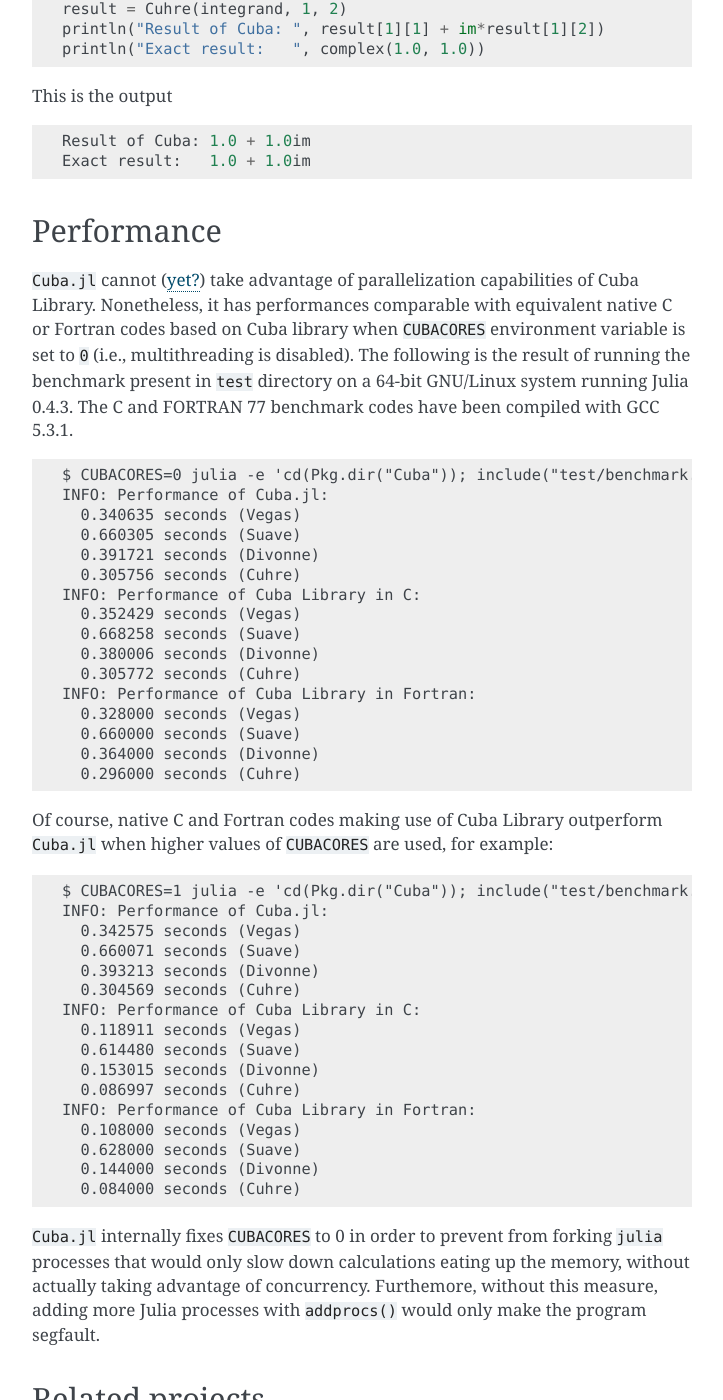
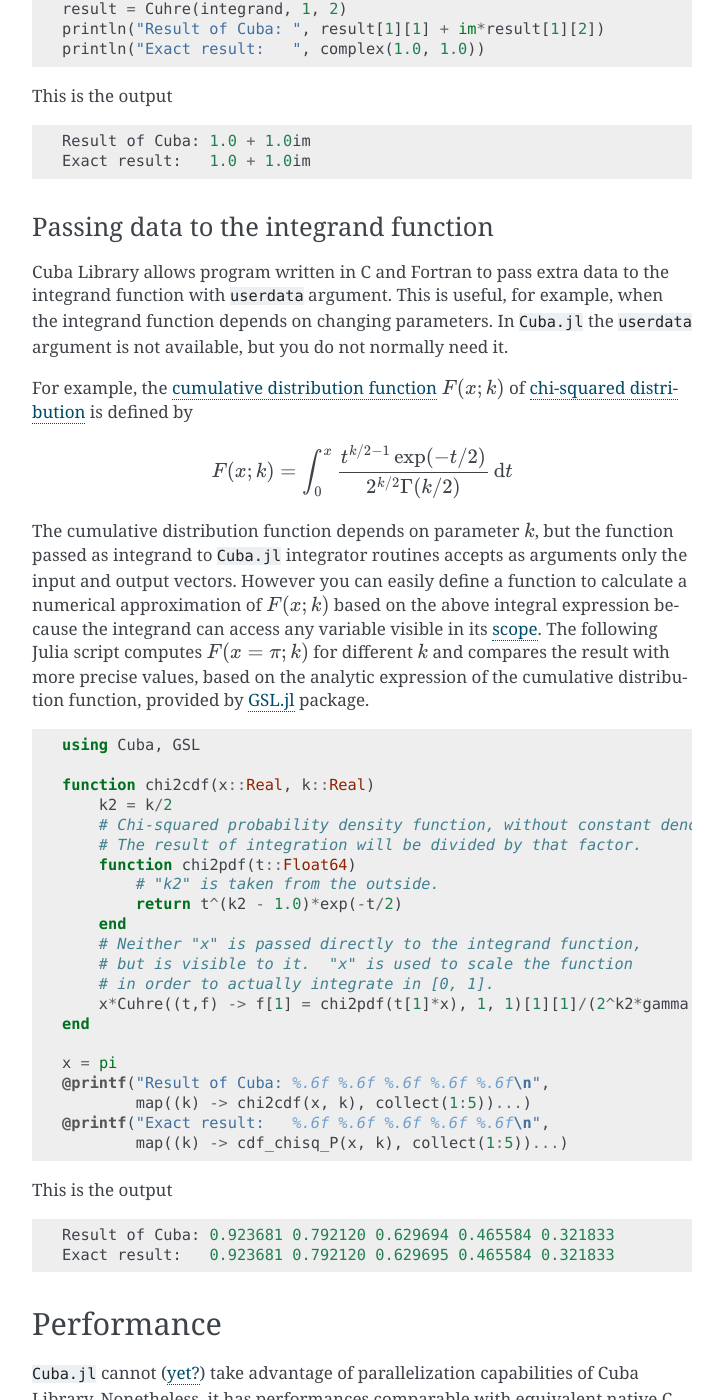
Before and after one commit to giordano/Cuba.jl, a Sphinx documentation site: the page built from docs/index.rst, in a window 1280 px wide and 1400 px high, scrolled down 13960 px. Shown: the whole window, without its empty margins (388-1111 px from the left). Built offline with Sphinx 7.4.7, drawn with Linux system fonts in a browser that asks for light colours; some of the changed text lies outside the part shown.

Commit message:
One more example

```diff
--- a/docs/index.rst
+++ b/docs/index.rst
@@ -666,6 +666,65 @@
     Result of Cuba: 1.0 + 1.0im
     Exact result:   1.0 + 1.0im
 
+Passing data to the integrand function
+''''''''''''''''''''''''''''''''''''''
+
+Cuba Library allows program written in C and Fortran to pass extra data to the
+integrand function with ``userdata`` argument.  This is useful, for example,
+when the integrand function depends on changing parameters.  In ``Cuba.jl`` the
+``userdata`` argument is not available, but you do not normally need it.
+
+For example, the `cumulative distribution function
+<https://en.wikipedia.org/wiki/Cumulative_distribution_function>`__
+:math:`F(x;k)` of `chi-squared distribution
+<https://en.wikipedia.org/wiki/Chi-squared_distribution>`__ is defined by
+
+.. math:: F(x; k) = \int_{0}^{x} \frac{t^{k/2 - 1}\exp(-t/2)}{2^{k/2}\Gamma(k/2)} \,\mathrm{d}t
+
+The cumulative distribution function depends on parameter :math:`k`, but the
+function passed as integrand to ``Cuba.jl`` integrator routines accepts as
+arguments only the input and output vectors.  However you can easily define a
+function to calculate a numerical approximation of :math:`F(x; k)` based on the
+above integral expression because the integrand can access any variable visible
+in its `scope
+<http://docs.julialang.org/en/stable/manual/variables-and-scoping/>`__.  The
+following Julia script computes :math:`F(x = \pi; k)` for different :math:`k`
+and compares the result with more precise values, based on the analytic
+expression of the cumulative distribution function, provided by `GSL.jl
+<https://github.com/jiahao/GSL.jl>`__ package.
+
+.. code-block:: julia
+
+    using Cuba, GSL
+
+    function chi2cdf(x::Real, k::Real)
+        k2 = k/2
+        # Chi-squared probability density function, without constant denominator.
+        # The result of integration will be divided by that factor.
+        function chi2pdf(t::Float64)
+            # "k2" is taken from the outside.
+            return t^(k2 - 1.0)*exp(-t/2)
+        end
+        # Neither "x" is passed directly to the integrand function,
+        # but is visible to it.  "x" is used to scale the function
+        # in order to actually integrate in [0, 1].
+        x*Cuhre((t,f) -> f[1] = chi2pdf(t[1]*x), 1, 1)[1][1]/(2^k2*gamma(k2))
+    end
+
+    x = pi
+    @printf("Result of Cuba: %.6f %.6f %.6f %.6f %.6f\n",
+            map((k) -> chi2cdf(x, k), collect(1:5))...)
+    @printf("Exact result:   %.6f %.6f %.6f %.6f %.6f\n",
+            map((k) -> cdf_chisq_P(x, k), collect(1:5))...)
+
+
+This is the output
+
+::
+
+    Result of Cuba: 0.923681 0.792120 0.629694 0.465584 0.321833
+    Exact result:   0.923681 0.792120 0.629695 0.465584 0.321833
+
 Performance
 -----------
 
```
